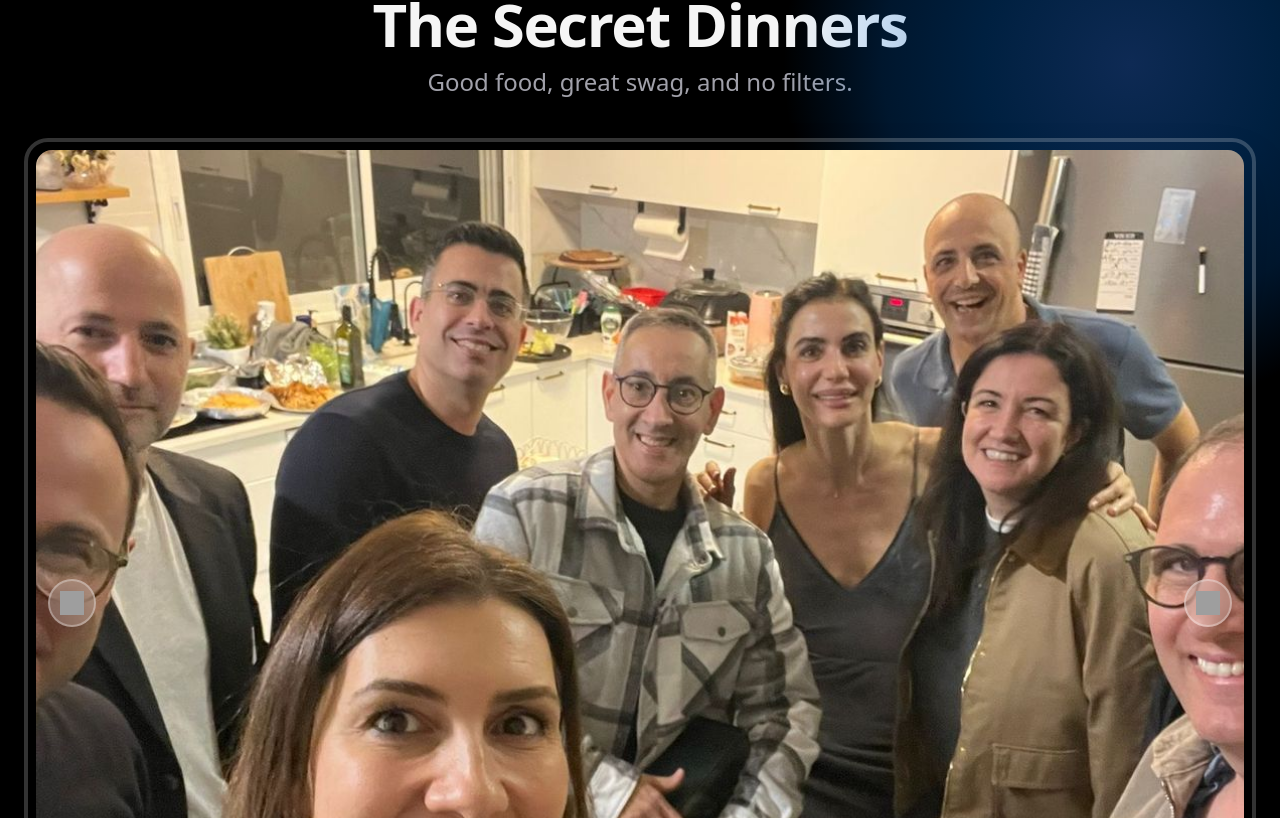
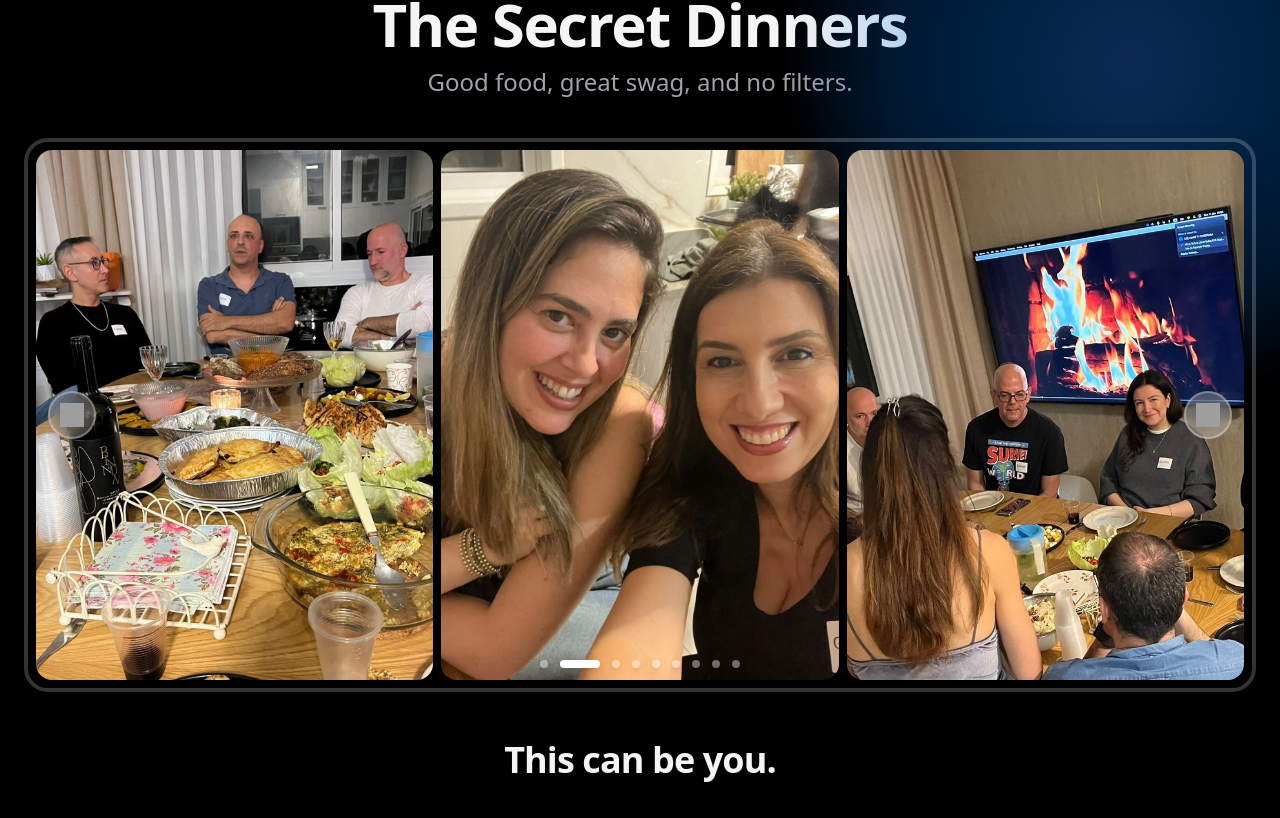
Before and after one commit to danitbensimon/mycmoclub, a React (Vite) app: page / in a window 1280 px wide. Shown: the part 1142-1960 px from the top of the page. Built offline with nearby package versions, Linux system fonts and the light colour scheme; no server answers; grey boxes are pictures that could not be loaded.

Commit message:
Carousel: back to 3 photos per slide (27 photos = 9 clean slides)
Co-Authored-By: Claude Opus 4.6 <noreply@anthropic.com>

```diff
--- a/src/sections/SecretDinnersSection/components/ImageCarousel.tsx
+++ b/src/sections/SecretDinnersSection/components/ImageCarousel.tsx
@@ -8,8 +8,9 @@ export const ImageCarousel = () => {
     `/dinners/dinner-${String(i + 1).padStart(2, "0")}.jpg`
   );
 
-  // One image per slide on all breakpoints so each photo gets its own moment
-  const imagesPerSlide = 1;
+  // Desktop: 3 images per slide, Mobile: 1 image per slide. With 27 photos,
+  // desktop cleanly divides into 9 slides of 3 — no repeats or half-empty slides.
+  const imagesPerSlide = typeof window !== 'undefined' && window.innerWidth < 768 ? 1 : 3;
   const totalSlides = Math.ceil(images.length / imagesPerSlide);
 
   useEffect(() => {
@@ -53,7 +54,7 @@ export const ImageCarousel = () => {
                 {images.slice(slideIndex * imagesPerSlide, slideIndex * imagesPerSlide + imagesPerSlide).map((image, imgIndex) => (
                   <div
                     key={`${slideIndex}-${imgIndex}`}
-                    className="flex-1 aspect-[4_/_3] box-border caret-transparent outline-neutral-950/50 overflow-hidden rounded-2xl max-w-full"
+                    className="flex-1 aspect-[3_/_4] box-border caret-transparent outline-neutral-950/50 overflow-hidden rounded-2xl"
                   >
                     <img
                       src={image}
```
